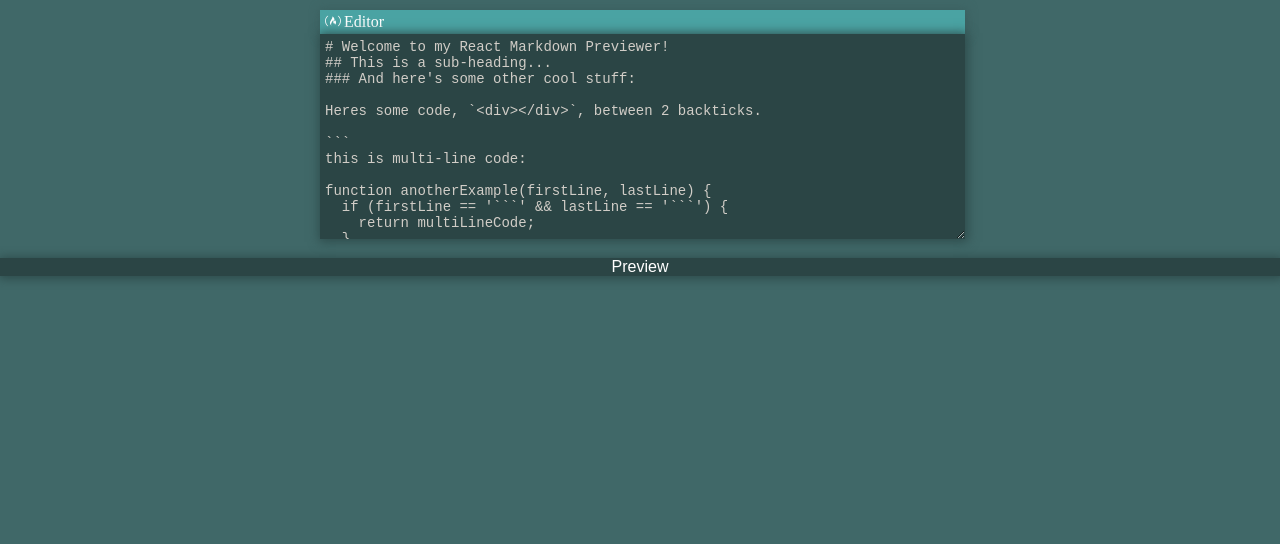
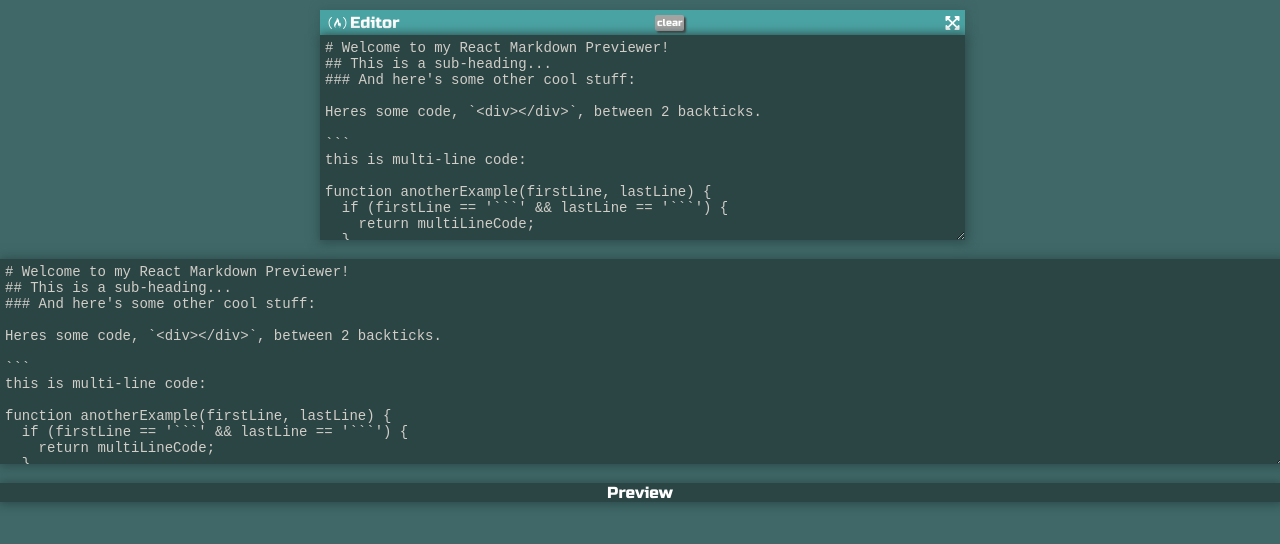
Before and after one commit to LysenkoDenys/markdown-previewer, a React (Create React App) app: page / in a window 1280 px wide. Shown: the top 544 px of the page. Built offline with nearby package versions, Linux system fonts and the light colour scheme.

Commit message:
fix some styles and add button

```diff
--- a/public/index.html
+++ b/public/index.html
@@ -3,6 +3,14 @@
   <head>
     <meta charset="utf-8" />
     <meta name="viewport" content="width=device-width, initial-scale=1" />
+    <!-- fonts -->
+    <link rel="preconnect" href="https://fonts.googleapis.com" />
+    <link rel="preconnect" href="https://fonts.gstatic.com" crossorigin />
+    <link
+      href="https://fonts.googleapis.com/css2?family=Russo+One&display=swap"
+      rel="stylesheet"
+    />
+    <!-- tab icons -->
     <link rel="apple-touch-icon" sizes="180x180" href="/apple-touch-icon.png" />
     <link rel="icon" type="image/png" sizes="32x32" href="/favicon-32x32.png" />
     <link rel="icon" type="image/png" sizes="16x16" href="/favicon-16x16.png" />
--- a/src/App.css
+++ b/src/App.css
@@ -17,33 +17,12 @@ textarea {
   min-height: 200px;
   margin-bottom: 15px;
   resize: vertical;
+  height: auto;
   outline: none;
   padding-left: 5px;
   padding-top: 5px;
   font-size: 0.875rem;
   border: none;
-}
-
-.fcc {
-  margin-right: 3px;
-}
-
-.toolbar {
-  width: 100%;
-  display: flex;
-  margin-top: 10px;
-  background-color: #4aa3a3;
-  padding-left: 5px;
-  padding-top: 3px;
-  padding-bottom: 3px;
-  box-shadow: 1px 1px 10px 2px #3a5f5f;
-  font-family: Russo One;
-  font-size: 1rem;
-  color: white;
-  text-align: left;
-}
-
-#editor {
   width: 100%;
   background-color: rgb(43, 69, 69);
   border-right-color: rgb(127, 118, 105);
@@ -52,6 +31,44 @@ textarea {
   box-shadow: rgb(46, 76, 76) 1px 1px 10px 2px;
   border-top-color: initial;
   color: rgb(209, 205, 199);
+}
+
+.nameWrapper {
+  display: flex;
+  justify-content: space-between;
+  align-items: center;
+}
+
+.fcc {
+  width: 25px;
+}
+.fcc2 {
+  width: 25px;
+  cursor: pointer;
+}
+.fcc2:hover {
+  color: rgb(232, 232, 227);
+}
+
+.toolbar {
+  /* none touch */
+  user-select: none; /* Standard */
+  -webkit-user-select: none; /* Safari */
+  -moz-user-select: none; /* Firefox */
+  -ms-user-select: none; /* IE10+/Edge */
+  width: 100%;
+  display: flex;
+  justify-content: space-between;
+  align-items: center;
+  margin-top: 10px;
+  background-color: #4aa3a3;
+  padding-left: 5px;
+  padding-top: 3px;
+  padding-bottom: 3px;
+  box-shadow: 1px 1px 10px 2px #3a5f5f;
+  font-size: 1rem;
+  color: white;
+  text-align: left;
 }
 
 /* ==================================================== */
--- /dev/null
+++ b/src/UI/Button.jsx
@@ -0,0 +1,18 @@
+import React from "react";
+import styles from "./Button.module.css";
+import data from "../data/data";
+
+const Button = () => {
+  return (
+    <div
+      className={styles.button}
+      onClick={() => {
+        console.log("let us make it empty"); //
+      }}
+    >
+      clear
+    </div>
+  );
+};
+
+export default Button;
--- /dev/null
+++ b/src/UI/Button.module.css
@@ -0,0 +1,17 @@
+.button {
+  cursor: pointer;
+  background-color: rgb(163, 163, 162);
+  font-size: 10px;
+  padding: 2px 2px;
+  border: none;
+  border-radius: 2px;
+  box-shadow: 2px 2px 2px #444343;
+}
+.button:hover {
+  background-color: rgb(43, 69, 69);
+  box-shadow: 3px 3px 3px #444343;
+}
+.button:active {
+  box-shadow: 2px 2px 2px #444343;
+  color: rgb(232, 232, 227);
+}
--- a/src/components/Editor.jsx
+++ b/src/components/Editor.jsx
@@ -1,17 +1,31 @@
 import React from "react";
-import { FaFreeCodeCamp } from "react-icons/fa";
+import {
+  FaFreeCodeCamp,
+  FaExpandArrowsAlt,
+  FaCompressArrowsAlt,
+} from "react-icons/fa";
 import data from "../data/data";
+import Button from "../UI/Button";
 
 const Editor = () => {
   return (
     <>
       <div className="editorWrap">
         <div className="toolbar">
-          <FaFreeCodeCamp className="fcc" />
-          Editor
+          <div className="nameWrapper">
+            <FaFreeCodeCamp className="fcc" />
+            Editor
+          </div>
+          <Button />
+          {1 ? (
+            <FaExpandArrowsAlt className="fcc2" />
+          ) : (
+            <FaCompressArrowsAlt className="fcc2" />
+          )}
         </div>
-        <textarea id="editor" defaultValue={data} />
+        <textarea id="editor" defaultValue={data} onChange={() => {}} />
       </div>
+      <textarea cols="30" rows="10" defaultValue={data}></textarea>
     </>
   );
 };
```
